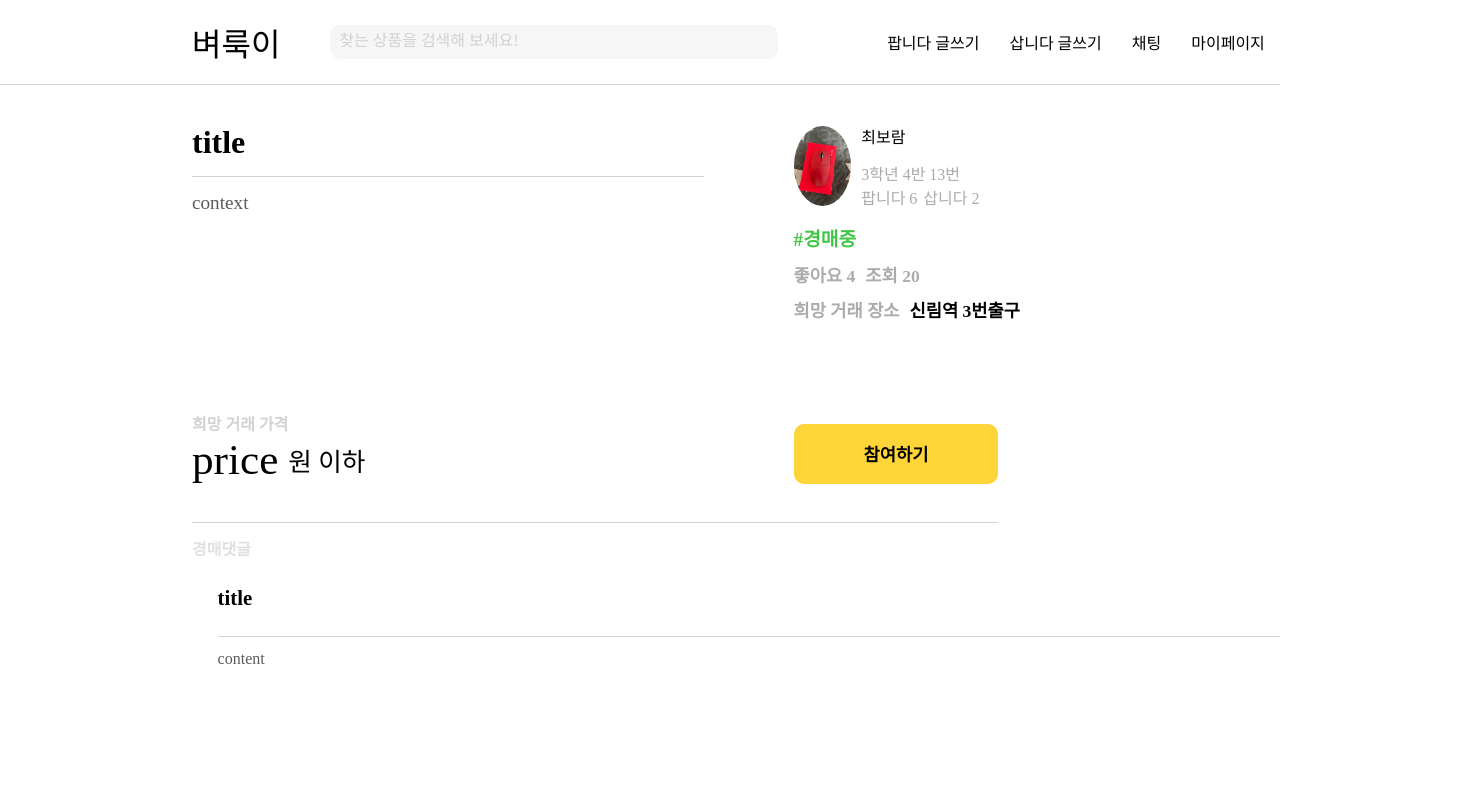
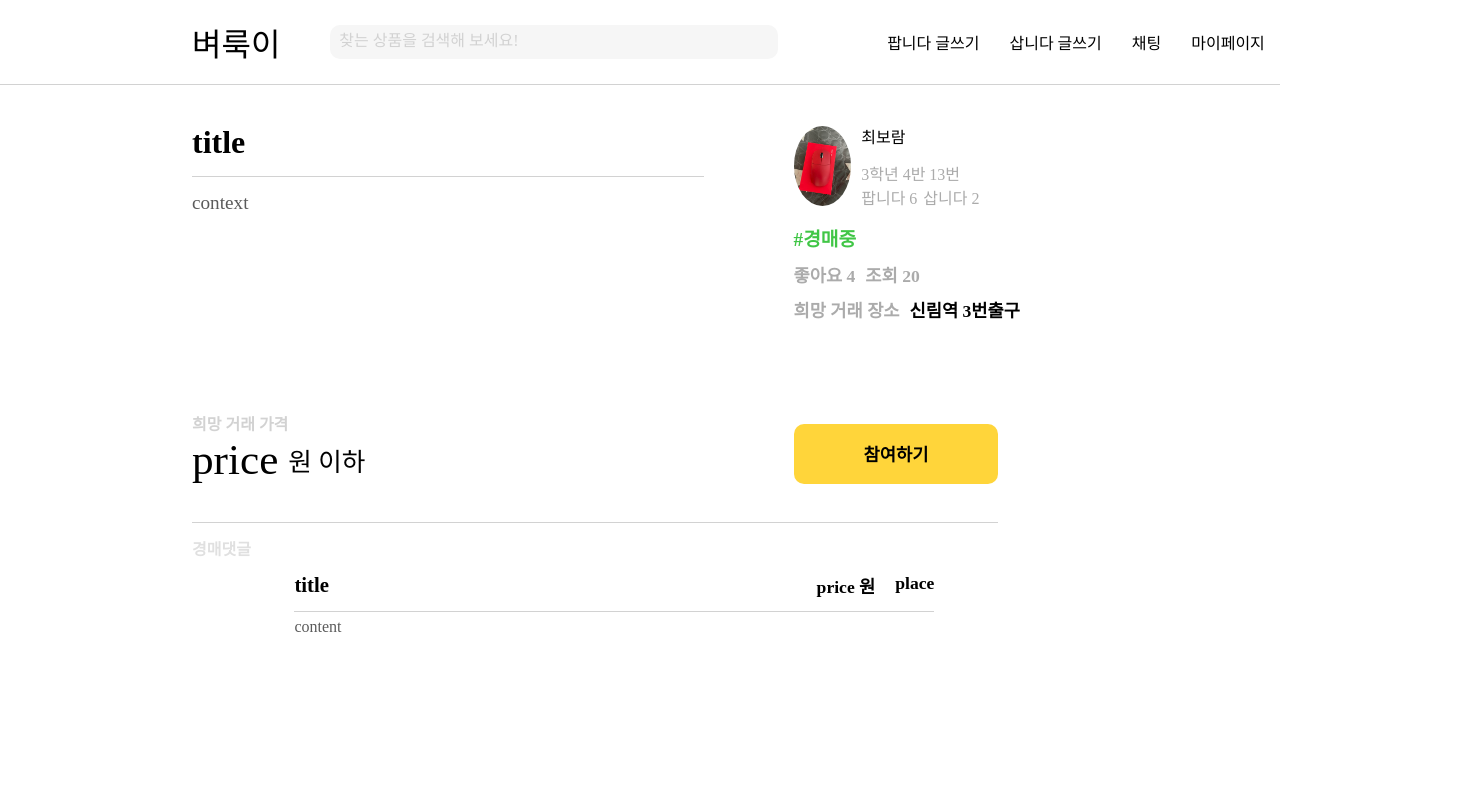
Before and after one commit to ByeoLukYee/ByeoLukYee-Front, a React (Create React App) app: page /selling-posts/1 in a window 1280 px wide. Shown: the top 800 px of the page, 1472 px wide, since content can reach past the window. Built offline with nearby package versions, Linux system fonts and the light colour scheme; no server answers; a web font is replaced by a local one.

Commit message:
[feat] 게시글 없으면 메시지 보여주기

```diff
--- a/src/components/buying-Item/buyPostItemList.js
+++ b/src/components/buying-Item/buyPostItemList.js
@@ -3,6 +3,10 @@
 import BuyPostItem from './BuyPostItem';
 
 function BuyingItemList() {
+    // if (buyingPostList.length === 0) {
+    //     return <p>게시글이 존재하지 않음.</p>
+    // }
+
     return (
         <div className={buyGridStyle['buy-grid-container']}>
             <div className={buyGridStyle['buy-grid-item']}> <BuyPostItem /> </div>
--- a/src/components/buying-Item/buyingPostItemList.js
+++ b/src/components/buying-Item/buyingPostItemList.js
@@ -3,6 +3,10 @@
 import BuyingPostItem from './BuyingPostItem';
 
 function BuyingPostItemList() {
+    // if (buyingPostList.length === 0) {
+    //     return <p>게시글이 존재하지 않음.</p>
+    // }
+
     return (
         <div className={buyGridStyle['buying-grid-container']}>
             <div className={buyGridStyle['buying-grid-item']}> <BuyingPostItem /> </div>
--- a/src/components/selling-Item/SellingPostItemList.js
+++ b/src/components/selling-Item/SellingPostItemList.js
@@ -25,6 +25,10 @@
       }
     };
 
+    if (sellingPostList.length === 0) {
+      return <p>게시글이 존재하지 않음.</p>
+    }
+
     const pathName = window.location.pathname;
     return (
         <div className={ pathName === '/' ? styles['four-grid-container'] : styles['all-grid-container'] }>
--- a/src/styles/selling-posts/SellingPostId.module.css
+++ b/src/styles/selling-posts/SellingPostId.module.css
@@ -1,10 +1,6 @@
 .container {
     width: 100vw;
     height: 100vh;
-    overflow-x: hidden;
-}
-.container::-webkit-scrollbar {
-    display: none;
 }
 
 .allContainer {
@@ -118,6 +114,7 @@
 }
 
 .bottomContainer {
+    width: 100%;
     display: flex;
     flex-direction: column;
 }
@@ -128,7 +125,10 @@
 }
 
 .commentContainer {
+    width: 50%;
     display: flex;
     flex-direction: column;
+    justify-content: center;
     margin-bottom: 15%;
+    left: 7%;
 }
```
